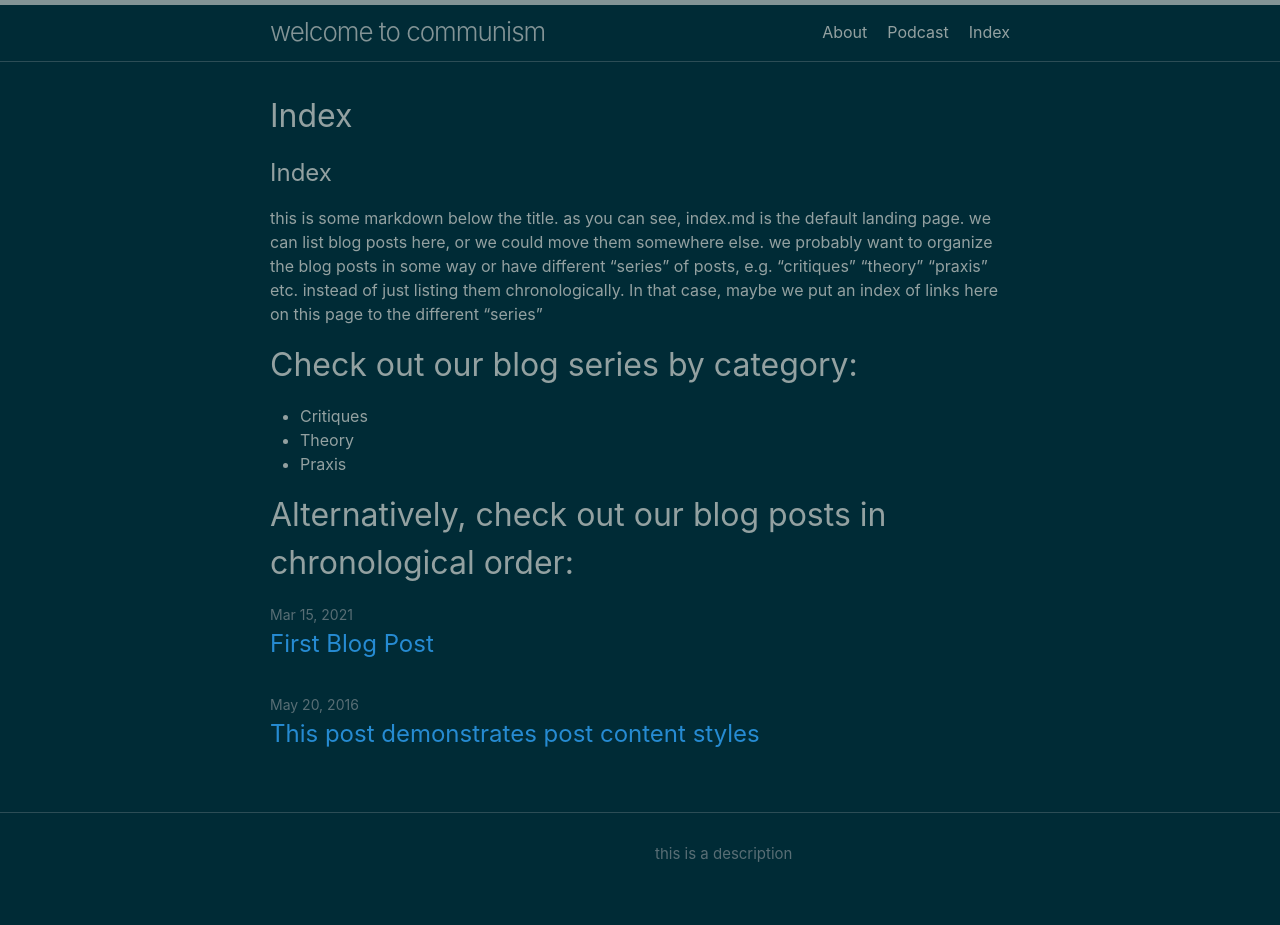
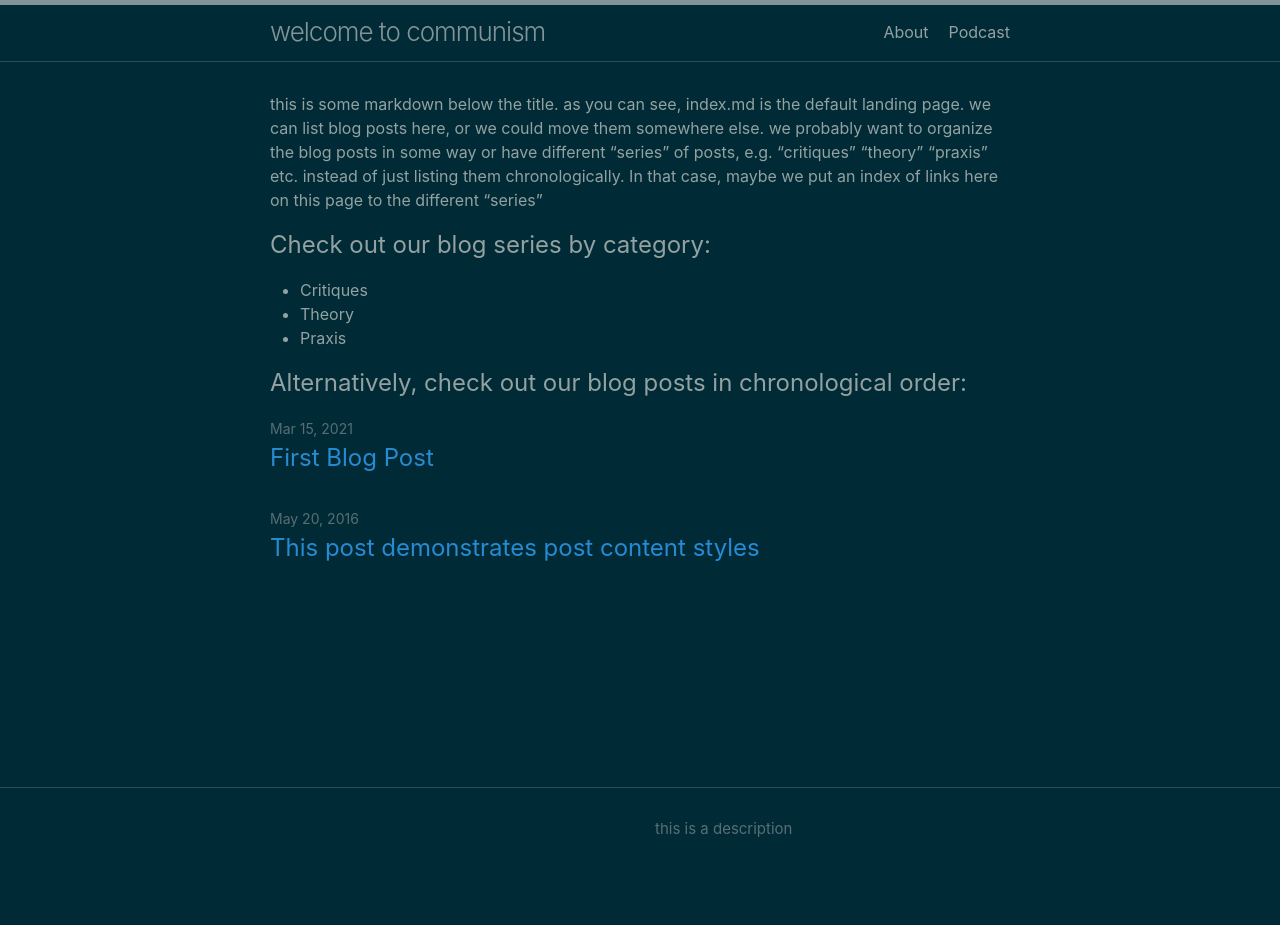
Before and after one commit to alext180/alext180.github.io, a Jekyll site: the page built from index.md, in a window 1280 px wide. Built offline with Jekyll 4.4.1, drawn with Linux system fonts in a browser that asks for light colours; our own code applies the rules of GitHub Pages for plain Markdown files; after the commit the page ends 900 px from its top, so only the background shows below that.

Commit message:
Update index.md

```diff
--- a/index.md
+++ b/index.md
@@ -1,10 +1,9 @@
-## Index
 this is some markdown below the title. as you can see, index.md is the default landing page. we can list blog posts here, or we could move them somewhere else.
 we probably want to organize the blog posts in some way or have different "series" of posts, e.g. "critiques" "theory" "praxis" etc. instead of just listing them chronologically. In that case, maybe we put an index of links here on this page to the different "series"
 
-# Check out our blog series by category:
+## Check out our blog series by category:
 - Critiques
 - Theory
 - Praxis
 
-# Alternatively, check out our blog posts in chronological order:
+## Alternatively, check out our blog posts in chronological order:
```
